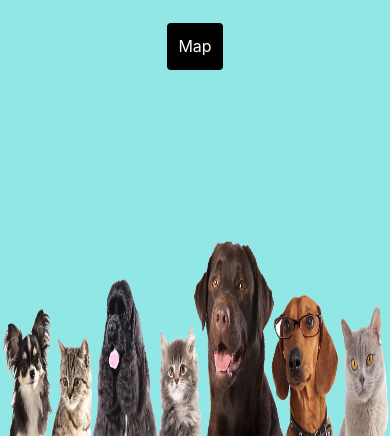
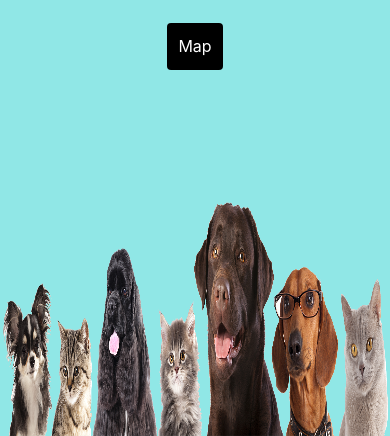
Before and after one commit to MichaelPearson-gif/lost_pet, a Flask app: page / in a window 390 px wide. Shown: the part 408-844 px from the top of the page. Run offline with Flask 2, Linux system fonts and the light colour scheme; some libraries are stand-ins or nearby versions.

Commit message:
Fixed max width for phone screens

```diff
--- a/Frontend/Pet_Locator/static/css/style.css
+++ b/Frontend/Pet_Locator/static/css/style.css
@@ -47,11 +47,11 @@ form label.required:after {
 }
 
 /* Css for when accessing on a smartphone*/
-@media (max-width: 600px) {
+@media (max-width: 414px) {
     .btn {
         margin-bottom: 2%;
     }
     img {
-        height: 25%;
+        height: 30%;
     }
 }
```
